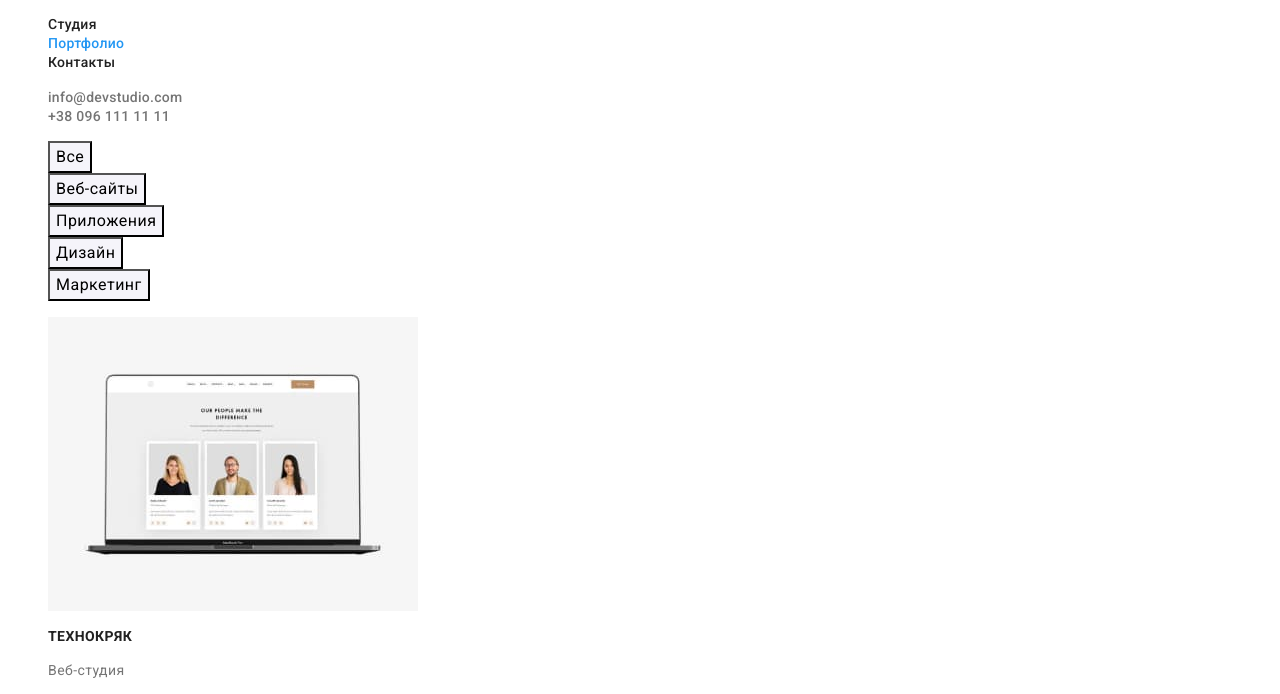
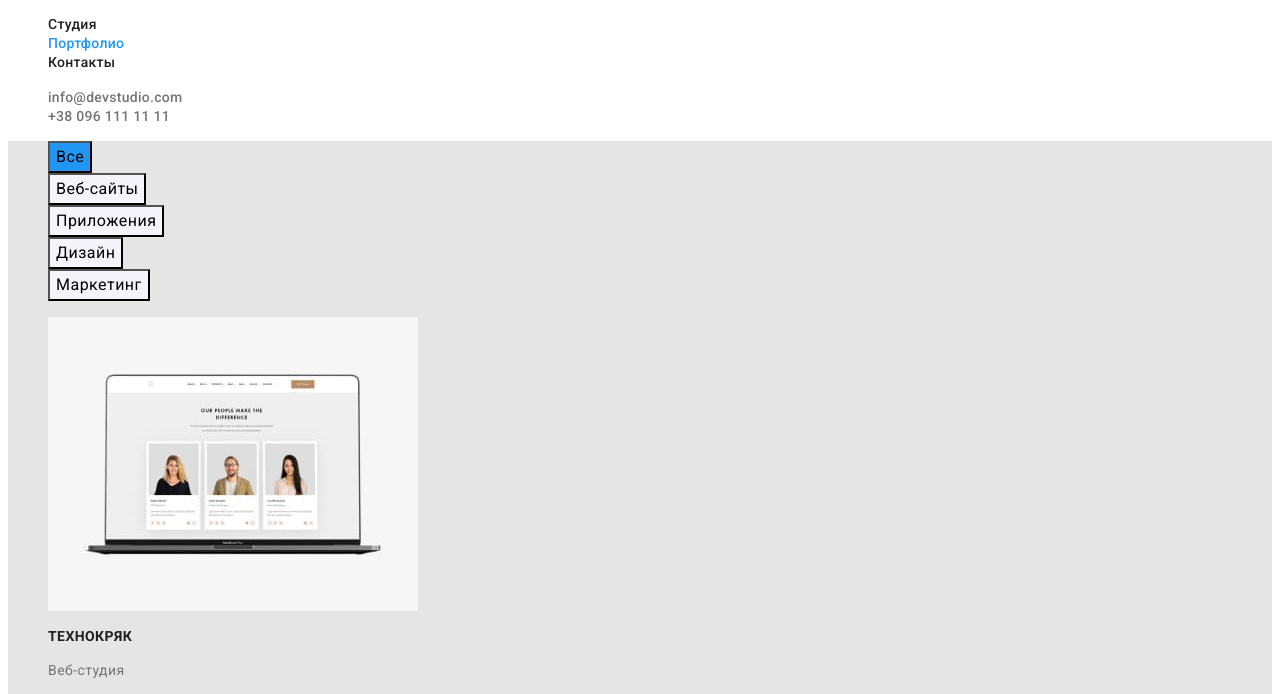
Before and after one commit to kostiantynyevdokymov/goit-markup-hw-02, a plain HTML site: page portfolio.html in a window 1280 px wide. Shown: the part 41-735 px from the top of the page. Drawn offline with Linux system fonts and the light colour scheme.

Commit message:
доделаны ньюансы

```diff
--- a/css/styles.css
+++ b/css/styles.css
@@ -121,6 +121,7 @@ body {
 }
 .make-order-button {
   background: #2196f3;
+  box-shadow: 0px 4px 4px rgba(0, 0, 0, 0.15);
   font-family: inherit;
   font-weight: 700;
   font-size: 16px;
@@ -134,7 +135,8 @@ body {
 }
 .make-order-button:hover,
 .make-order-button:focus {
-   background: #2196f3;
+background: #188CE8;
+box-shadow: 0px 4px 4px rgba(0, 0, 0, 0.15);
   font-family: inherit;
   font-weight: 700;
   font-size: 16px;
@@ -164,6 +166,7 @@ body {
 }
 /* --- our team--- */
 .our-team {
+  background: #F5F4FA;
 }
 .our-team-list {
 }
@@ -214,16 +217,20 @@ body {
 .address {
   font-style: normal;
 }
-/* ---hero---- */
-.hero {
+/* ----maim---- */
+.main {
+  background: #E5E5E5;
 }
-.hero-list {
+/* ---main---- */
+.main {
 }
-.hero-item {
+.main-list {
 }
-.hero-link {
+.main-item {
 }
-.hero-btn {
+.main-link {
+}
+.main-btn {
   background: #F5F4FA;
   font-family: Roboto;
   font-style: normal
@@ -234,8 +241,8 @@ body {
   letter-spacing: 0.03em;
   cursor: pointer;
 }
-.hero-btn:hover,
-.hero-btn:focus {
+.main-btn:hover,
+.main-btn:focus {
 background: #2196f3;
 font-family: Roboto;
 font-style: normal;
@@ -249,6 +256,9 @@ letter-spacing: 0.03em;
 color: #FFFFFF;
 
 }
+.current-button {
+  background: #2196f3;
+}
 /* ---portfolio---- */
 .portfolio {
 }
--- a/portfolio.html
+++ b/portfolio.html
@@ -31,19 +31,16 @@
             <li><a class="link header-tel"  href="tel:+38 096 111 11 11">+38 096 111 11 11</a></li>
         </ul>
     </header>
-    <main>
-        <!-- section hero-->
-        <section class="hero">
-            <ul class="list hero-list">
-                <li class="hero-item"><a class="link hero-link"  href=""><button type="button" class="hero-btn">Все</button></a></li>
-                <li class="hero-item"><a class="link hero-link"  href=""><button type="button" class="hero-btn">Веб-сайты</button></a></li>
-                <li class="hero-item"><a class="link hero-link"  href=""><button type="button" class="hero-btn">Приложения</button></a></li>
-                <li class="hero-item"><a class="link hero-link"  href=""><button type="button" class="hero-btn">Дизайн</button></a></li>
-                <li class="hero-item"><a class="link hero-link"  href=""><button type="button" class="hero-btn">Маркетинг</button></a></li>
+    <main class="main">
+        <!-- section main-->
+            <ul class="list main-list">
+                <li class="main-item"><a class="link main-link"  href=""><button type="button" class="main-btn current-button">Все</button></a></li>
+                <li class="main-item"><a class="link main-link"  href=""><button type="button" class="main-btn">Веб-сайты</button></a></li>
+                <li class="main-item"><a class="link main-link"  href=""><button type="button" class="main-btn">Приложения</button></a></li>
+                <li class="main-item"><a class="link main-link"  href=""><button type="button" class="main-btn">Дизайн</button></a></li>
+                <li class="main-item"><a class="link main-link"  href=""><button type="button" class="main-btn">Маркетинг</button></a></li>
             </ul>
-        </section>
         <!--section portfolio-->
-        <section class="portfolio">
             <ul class="list portfolio-list">
                 <li class="portfolio-item"><img src="./images/technocryack.jpg" alt="ноутбук" width="370">
                     <h3 class="h3-portfolio h3-title">Технокряк</h3>
@@ -82,7 +79,6 @@
                     <p class="p-portfolio p-text">Приложение</p>
                 </li>
             </ul>
-        </section>
     </main>
 <footer class="footer">
     <!--link to homepage-->
```
